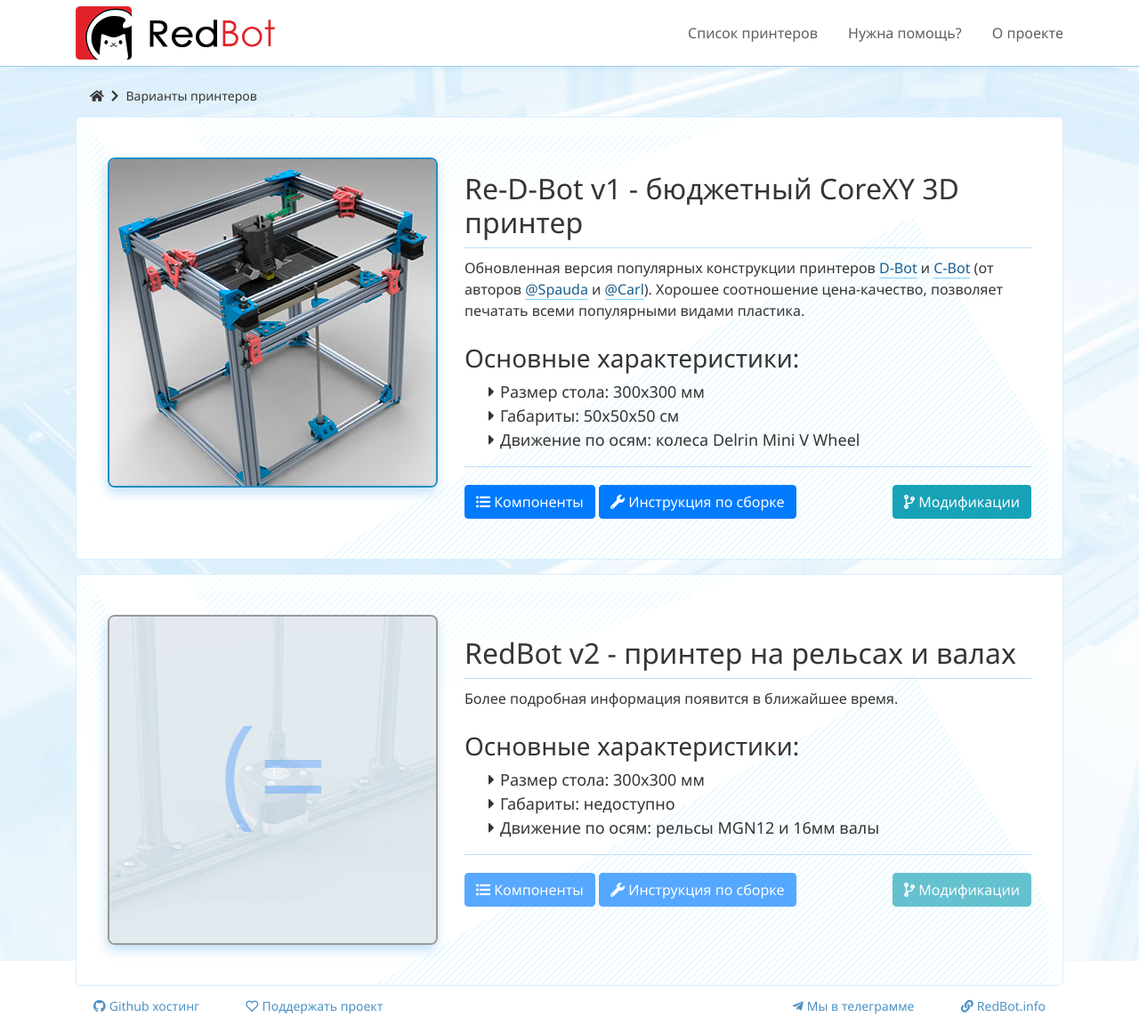
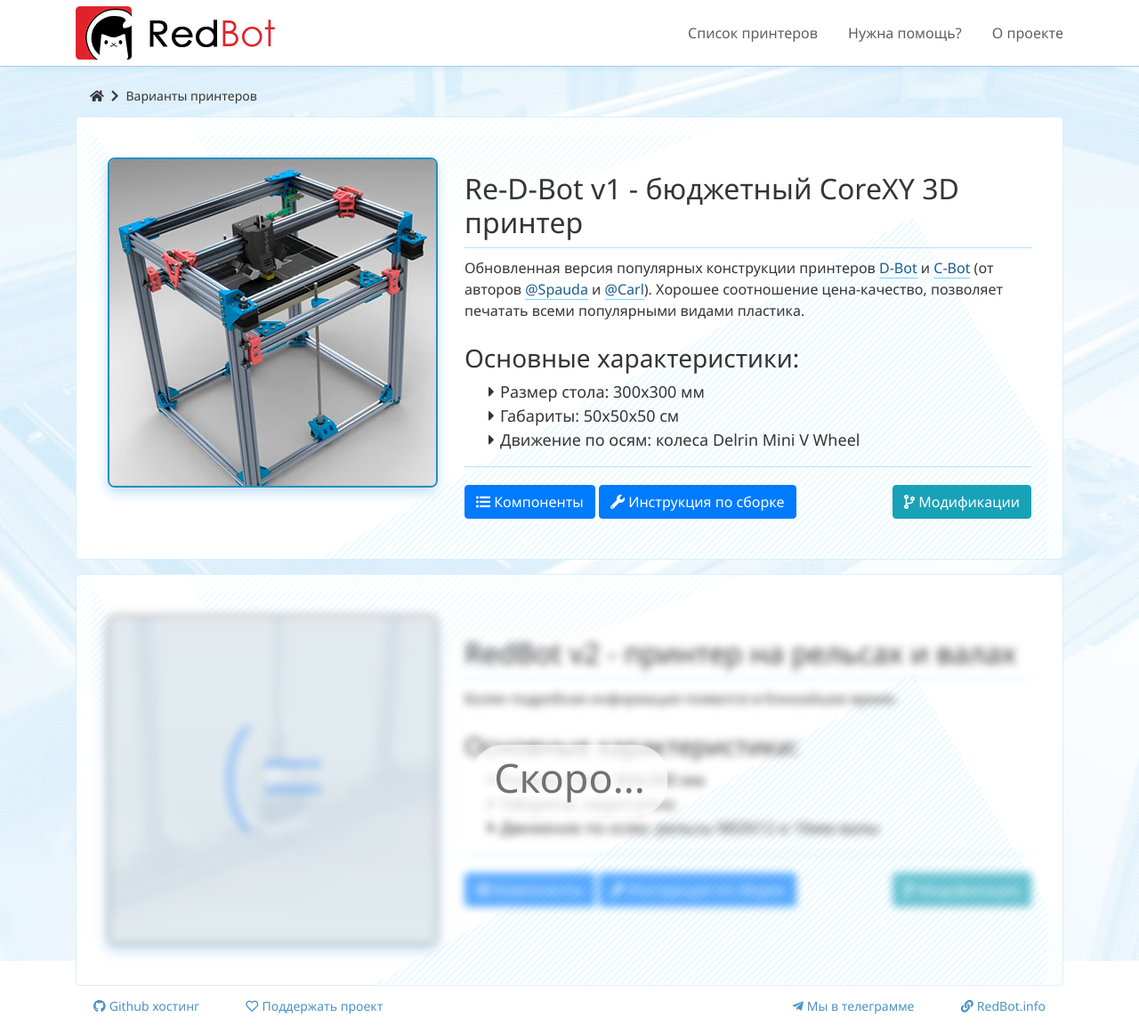
Before and after one commit to NickRimmer/RedBot, a Jekyll site: the page built from pages/ru/printers/index.html, in a window 1280 px wide. Shown: the whole page at 89% size. Built offline with Jekyll 4.4.1, drawn with Linux system fonts in a browser that asks for light colours; nearby versions of some CDN libraries; comment, search, counter and statistics services are not loaded.

Commit message:
styles update

```diff
--- a/_sass/_page_printers.scss
+++ b/_sass/_page_printers.scss
@@ -38,6 +38,35 @@
                     float: right;
                 }
             }
+        }
+    }
+
+    &.soon{
+        position: relative;
+
+        .soon-label{
+            display: flex;
+            position: absolute;
+            left: 0;
+            top: 0;
+            width: 100%;
+            height: 100%;
+            z-index: 1;
+            justify-content: center;
+            align-items: center;
+            font-size: 45px;
+            color: #717171;
+
+            span{
+                display: inline-block;
+                background: rgba(255,255,255,.7);
+                padding: 3px 25px 10px;
+                border-radius: 35px;
+            }
+        }
+
+        .info{
+            filter: blur(5px);
         }
     }
 
--- a/pages/ru/printers/v2/_index_cnt.html
+++ b/pages/ru/printers/v2/_index_cnt.html
@@ -1,4 +1,5 @@
-<div class="printers">
+<div class="printers soon">
+    <div class="soon-label"><span>Скоро...</span></div>
     <div class="info">
         <div class="cover disabled"><a href="#/pages/{{ page.lang }}/printers/v2/assembly/" title="Перейти к инструкции по сборке"><img src="/assets/img/v2/cover.jpg"></a></div>
         <div class="description pt-4">
@@ -22,3 +23,4 @@
             </div>
         </div>
     </div>
+</div>
```
